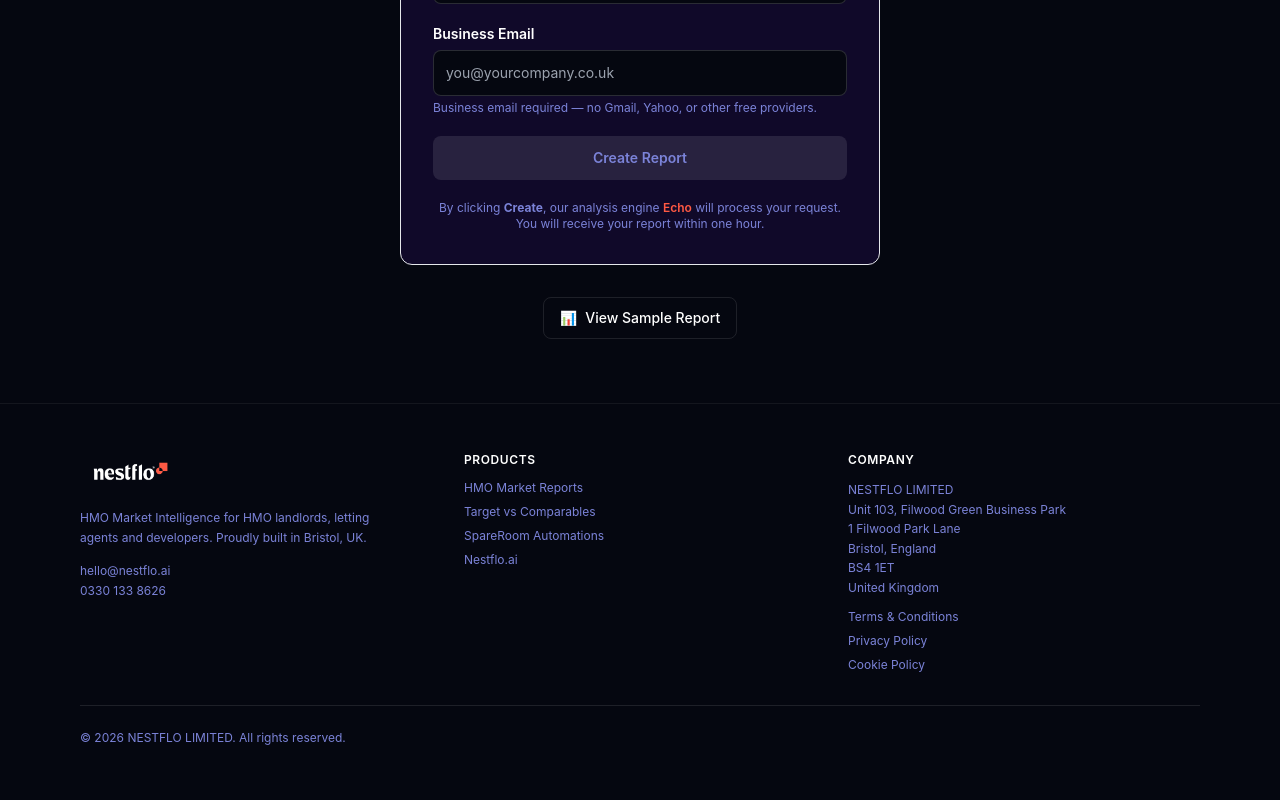
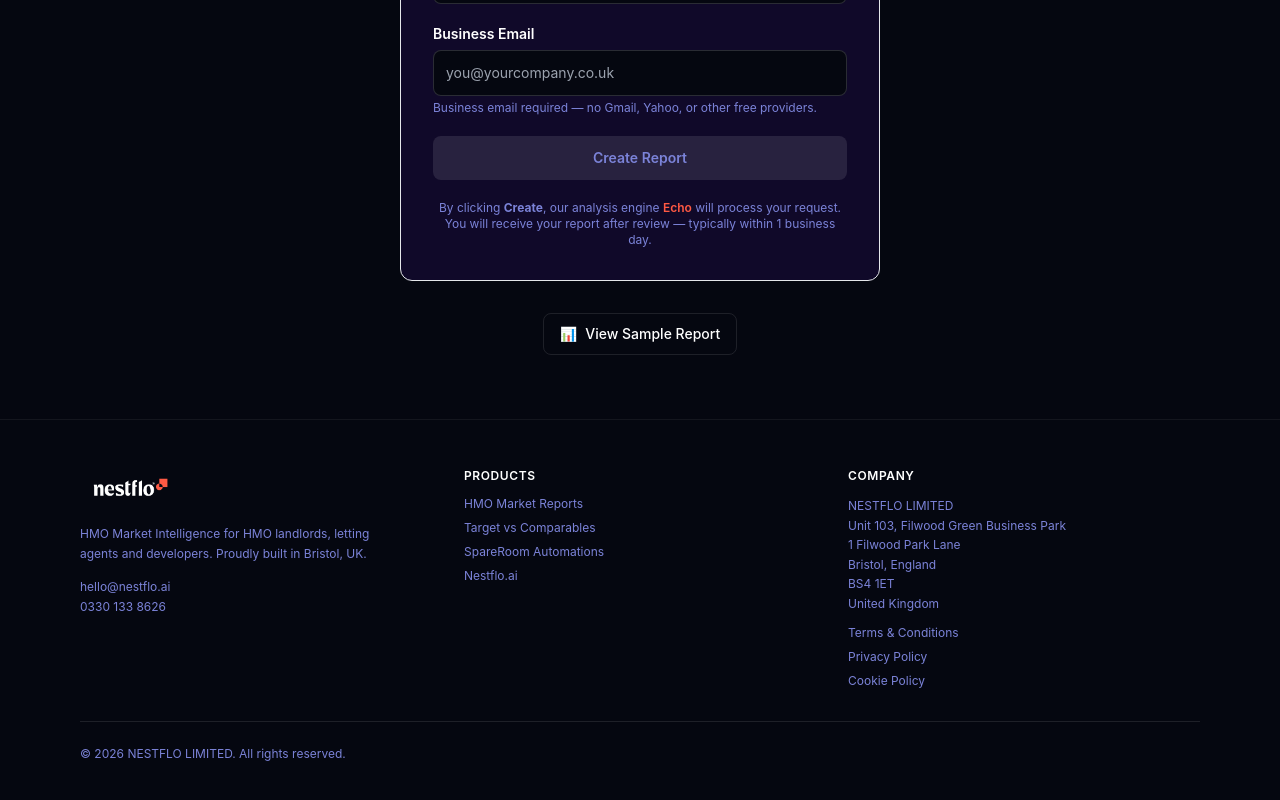
Before and after one commit to RolandTaokunpro/nestflo-market-intelligence, a React (Vite) app in the folder frontend/: page /target-vs-comparable in a window 1280 px wide. Shown: the part 806-1606 px from the top of the page. Built offline with nearby package versions, Linux system fonts and the light colour scheme.

Commit message:
Frontend: honest success messaging (1 business day, not 1 hour)

```diff
--- a/frontend/src/pages/TargetVsComparable.tsx
+++ b/frontend/src/pages/TargetVsComparable.tsx
@@ -80,12 +80,12 @@
         <div className="w-14 h-14 bg-green-100 rounded-full flex items-center justify-center text-2xl mx-auto mb-4">✓</div>
         <h2 className="text-xl font-bold text-white mb-2">Request Received</h2>
         <p className="text-sm text-brand-grey mb-1">Thank you, <strong>{firstName} {lastName}</strong>.</p>
-        <p className="text-sm text-brand-grey mb-6">Your report will arrive at <strong>{email}</strong> within one hour.</p>
+        <p className="text-sm text-brand-grey mb-6">Your order has been forwarded. Your report will be emailed to <strong>{email}</strong> after review — typically within 1 business day.</p>
         <div className="text-left max-w-xs mx-auto space-y-2 text-xs text-brand-grey">
-          <div className="flex items-center gap-2"><span className="w-2 h-2 bg-orange rounded-full flex-shrink-0" /> Validating SpareRoom listing</div>
-          <div className="flex items-center gap-2"><span className="w-2 h-2 bg-orange rounded-full flex-shrink-0" /> Crawling market comparables</div>
-          <div className="flex items-center gap-2"><span className="w-2 h-2 bg-orange rounded-full flex-shrink-0" /> Running analysis & QA checks</div>
-          <div className="flex items-center gap-2"><span className="w-2 h-2 bg-orange rounded-full flex-shrink-0" /> Sending to your email</div>
+          <div className="flex items-center gap-2"><span className="w-2 h-2 bg-green rounded-full flex-shrink-0" /> Order received</div>
+          <div className="flex items-center gap-2"><span className="w-2 h-2 bg-green rounded-full flex-shrink-0" /> Details forwarded to Nestflo</div>
+          <div className="flex items-center gap-2"><span className="w-2 h-2 bg-orange rounded-full flex-shrink-0" /> Processing & quality review</div>
+          <div className="flex items-center gap-2"><span className="w-2 h-2 bg-brand-grey rounded-full flex-shrink-0" /> Report delivery to your inbox</div>
         </div>
       </div>
     );
@@ -266,7 +266,7 @@
           {submitting ? 'Processing…' : 'Create Report'}
         </button>
         <p className="text-xs text-brand-grey text-center">
-          By clicking <strong>Create</strong>, our analysis engine <span className="text-orange font-semibold">Echo</span> will process your request. You will receive your report within one hour.
+          By clicking <strong>Create</strong>, our analysis engine <span className="text-orange font-semibold">Echo</span> will process your request. You will receive your report after review — typically within 1 business day.
         </p>
       </form>
 
```
Also changed, not shown: 4 other files (tests, documents, lock files or other folders).
